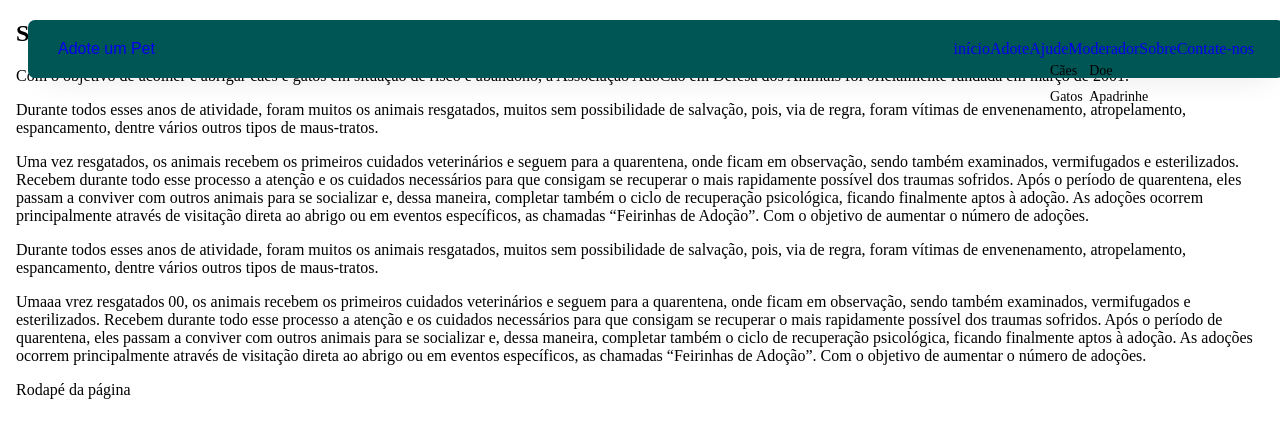
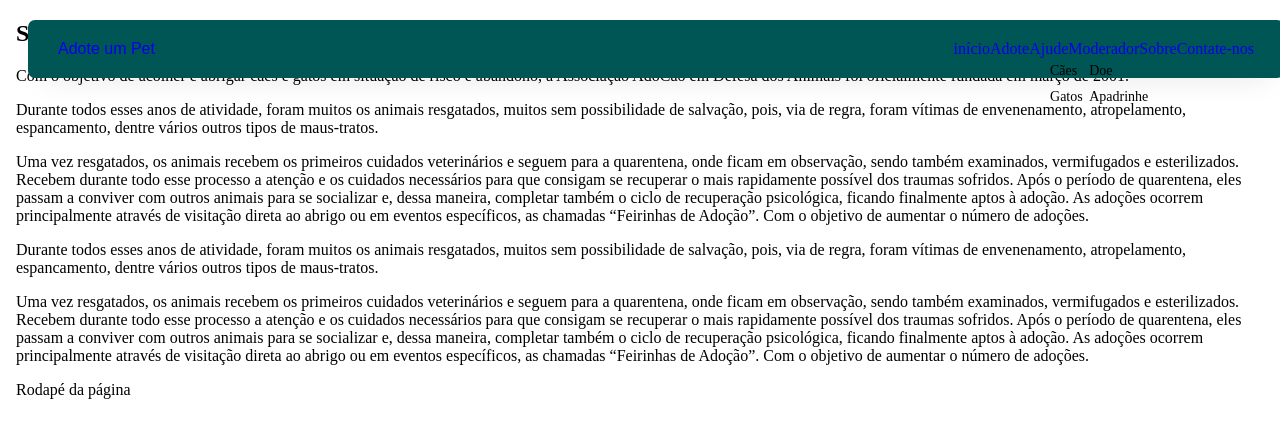
Before and after one commit to Jefersonvitorpereira/Projeto-AdoCao, an Angular app: page /sobre in a window 1280 px wide. Shown: the top 438 px of the page. Built offline with nearby package versions, Linux system fonts and the light colour scheme.

Commit message:
Descricao tela Sobre texto

```diff
--- a/src/app/tela-sobre/tela-sobre.component.html
+++ b/src/app/tela-sobre/tela-sobre.component.html
@@ -33,7 +33,7 @@
                 Durante todos esses anos de atividade, foram muitos os animais resgatados, muitos sem possibilidade de salvação, pois, via de regra, foram vítimas de envenenamento, atropelamento, espancamento, dentre vários outros tipos de maus-tratos.
               </p>
               <p class="text-black-50">
-                Umaaa vrez resgatados 00, os animais recebem os primeiros cuidados veterinários e seguem para a quarentena, onde ficam em observação, sendo também examinados, vermifugados e esterilizados. Recebem durante todo esse processo a atenção e os cuidados necessários para que consigam se recuperar o mais rapidamente possível dos traumas sofridos. Após o período de quarentena, eles passam a conviver com outros animais para se socializar e, dessa maneira, completar também o ciclo de recuperação psicológica, ficando finalmente aptos à adoção. As adoções ocorrem principalmente através de visitação direta ao abrigo ou em eventos específicos, as chamadas “Feirinhas de Adoção”. Com o objetivo de aumentar o número de adoções.
+                Uma vez resgatados, os animais recebem os primeiros cuidados veterinários e seguem para a quarentena, onde ficam em observação, sendo também examinados, vermifugados e esterilizados. Recebem durante todo esse processo a atenção e os cuidados necessários para que consigam se recuperar o mais rapidamente possível dos traumas sofridos. Após o período de quarentena, eles passam a conviver com outros animais para se socializar e, dessa maneira, completar também o ciclo de recuperação psicológica, ficando finalmente aptos à adoção. As adoções ocorrem principalmente através de visitação direta ao abrigo ou em eventos específicos, as chamadas “Feirinhas de Adoção”. Com o objetivo de aumentar o número de adoções.
               </p>
             </div>
           </div>
```
